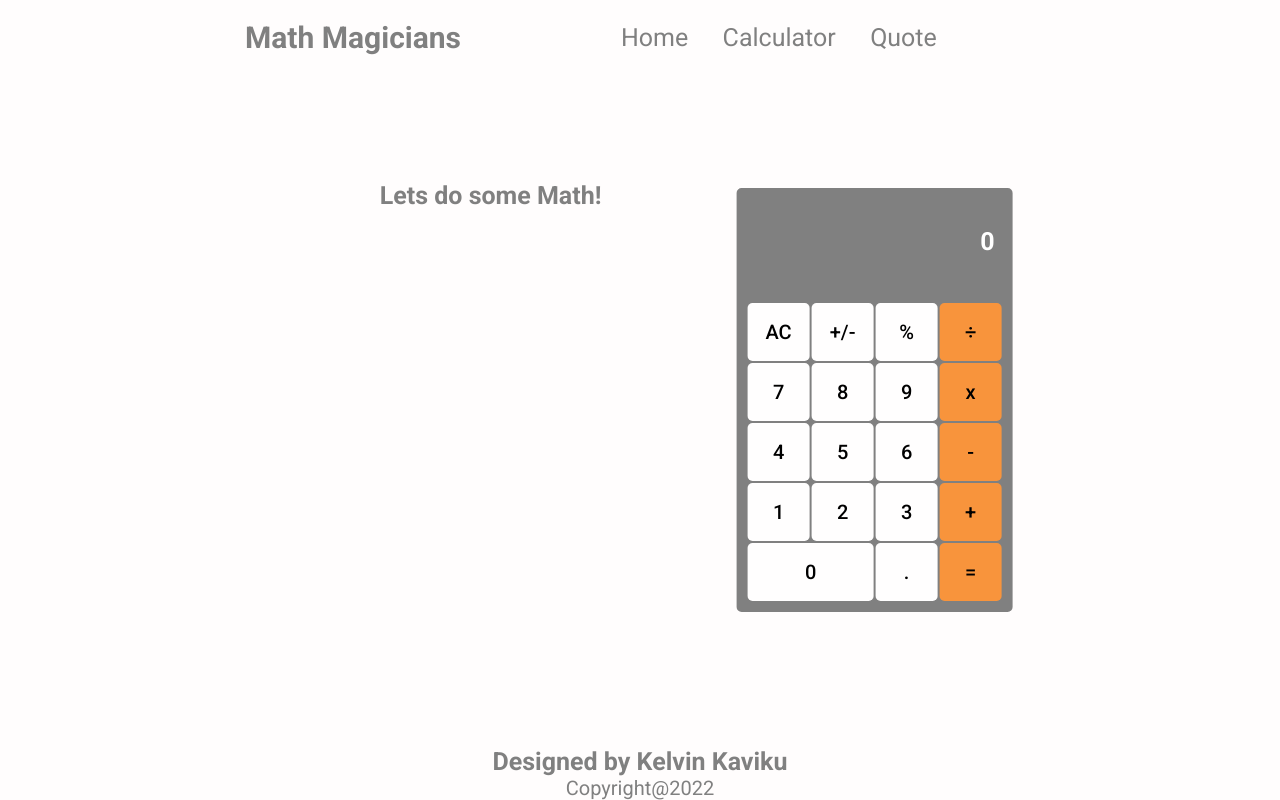
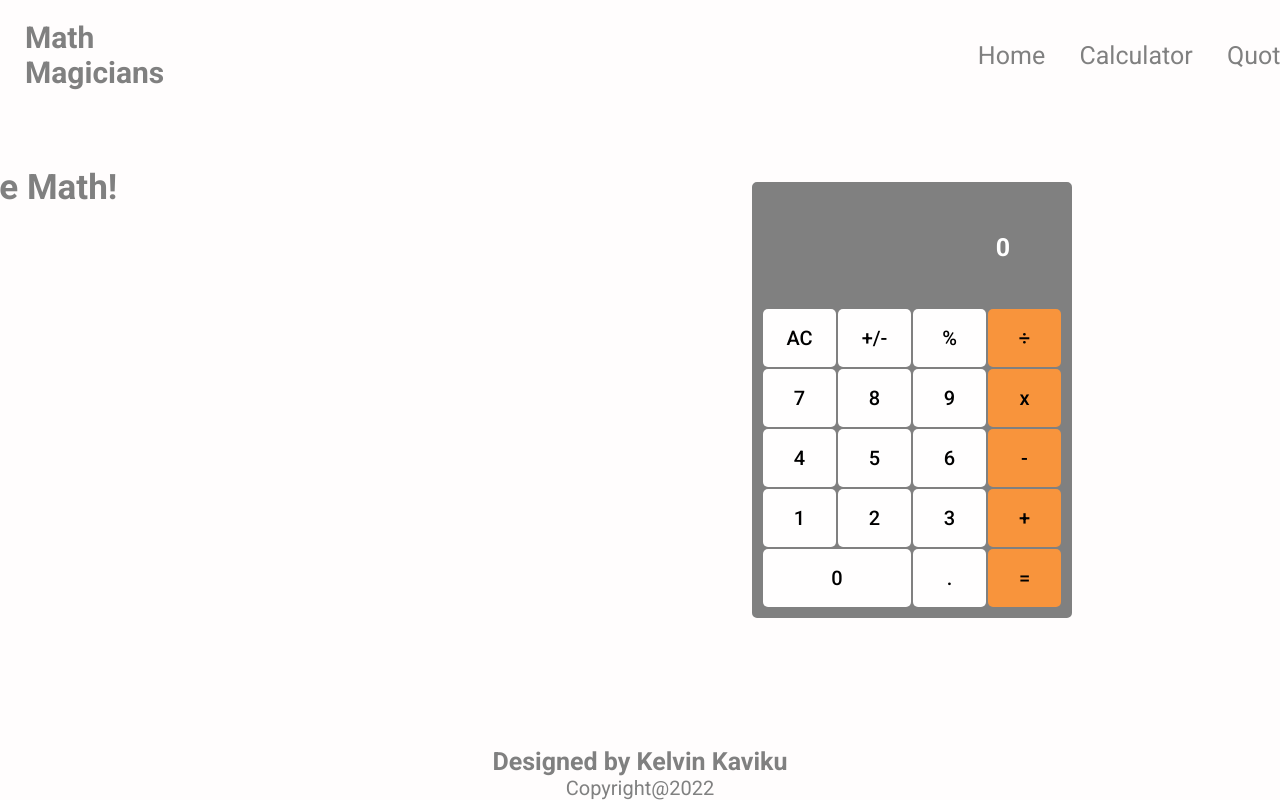
Before and after one commit to brainskev/math-magician-react, a React (Create React App) app: page /calculator in a window 1280 px wide. Built offline with nearby package versions, Linux system fonts and the light colour scheme.

Commit message:
Add styling

```diff
--- a/src/components/App.css
+++ b/src/components/App.css
@@ -9,25 +9,27 @@
 /* header */
 .nav-header {
   display: flex;
-  width: 100vh;
+  width: 100%;
   position: fixed;
   padding: 20px 20px;
   top: 0;
   color: #808080;
-  gap: 20%;
+  gap: 60%;
+  margin-left: 10px;
 }
 
 .nav-header h1 {
   color: #808080;
   font-size: 30px;
   font-weight: 700;
-  margin-left: 5px;
+  margin-left: 20px;
 }
 
 .nav-bar {
   display: flex;
   align-items: center;
   gap: 20px;
+  margin-right: 20px;
 }
 
 .nav-link {
@@ -53,8 +55,7 @@
   flex-direction: column;
   width: 100%;
   font-family: 'Roboto', sans-serif;
-  margin-left: 24px;
-  text-align: center;
+
   margin-top: 10%;
   color: rgba(10, 10, 10, 0.836);
 }
@@ -100,21 +101,13 @@
   font-size: 20px;
 }
 
-/* Calculator */
-.calculator-page {
-  display: flex;
-  width: 100%;
-  align-items: center;
-  justify-content: center;
-  gap: 20%;
-}
-
 .calc-title {
   font-family: 'Roboto', sans-serif;
-  font-size: 25px;
+  font-size: 35px;
   color: #808080;
   padding-left: 0;
   transform: translate(-150%, -60%);
+  margin-left: -250px;
 }
 
 .container {
@@ -127,7 +120,7 @@
   background: #808080;
   border: 10px solid #808080;
   border-radius: 5px;
-  width: 256px;
+  width: 300px;
 }
 
 .keypads {
--- a/src/index.css
+++ b/src/index.css
@@ -4,6 +4,7 @@ body {
   min-height: 100vh;
   justify-content: center;
   align-items: center;
+  margin: 0%;
 }
 
 .App {
@@ -11,4 +12,5 @@ body {
   min-height: 100vh;
   justify-content: center;
   align-items: center;
+  width: 100%;
 }
```
